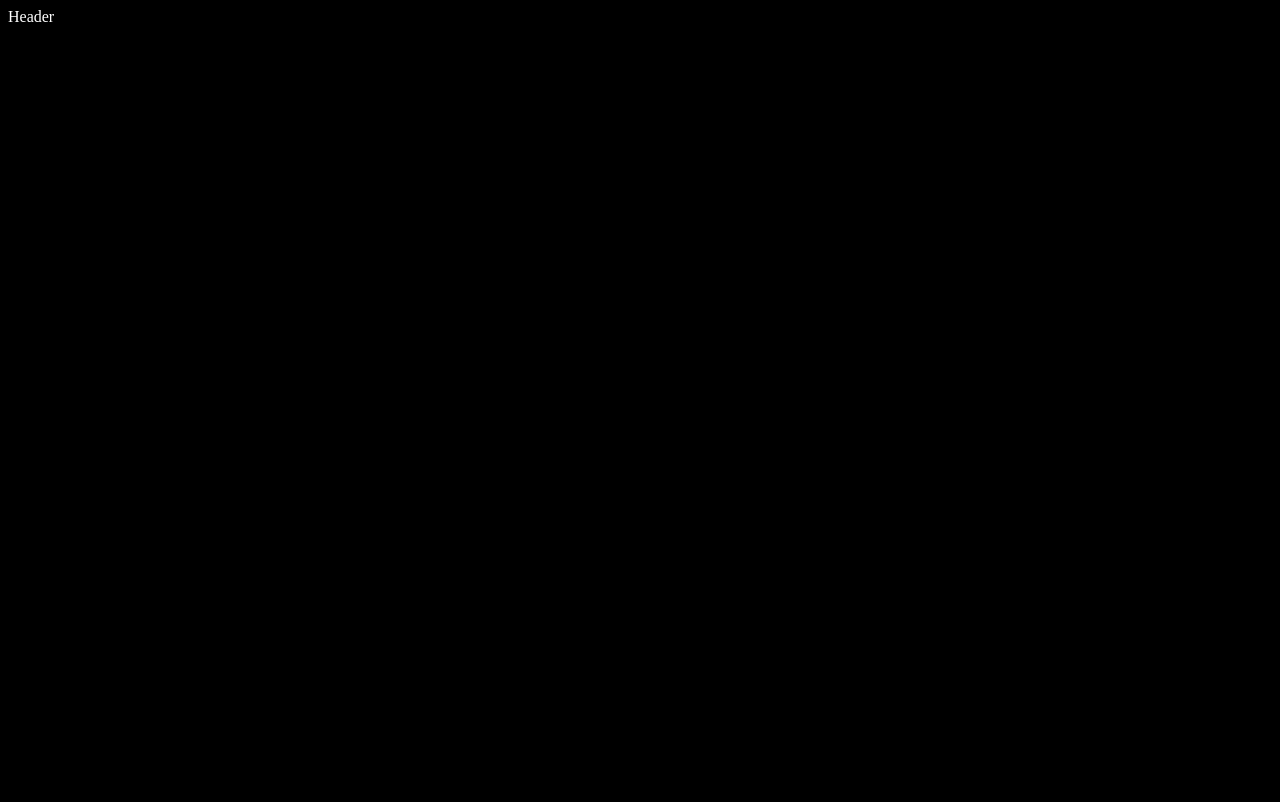
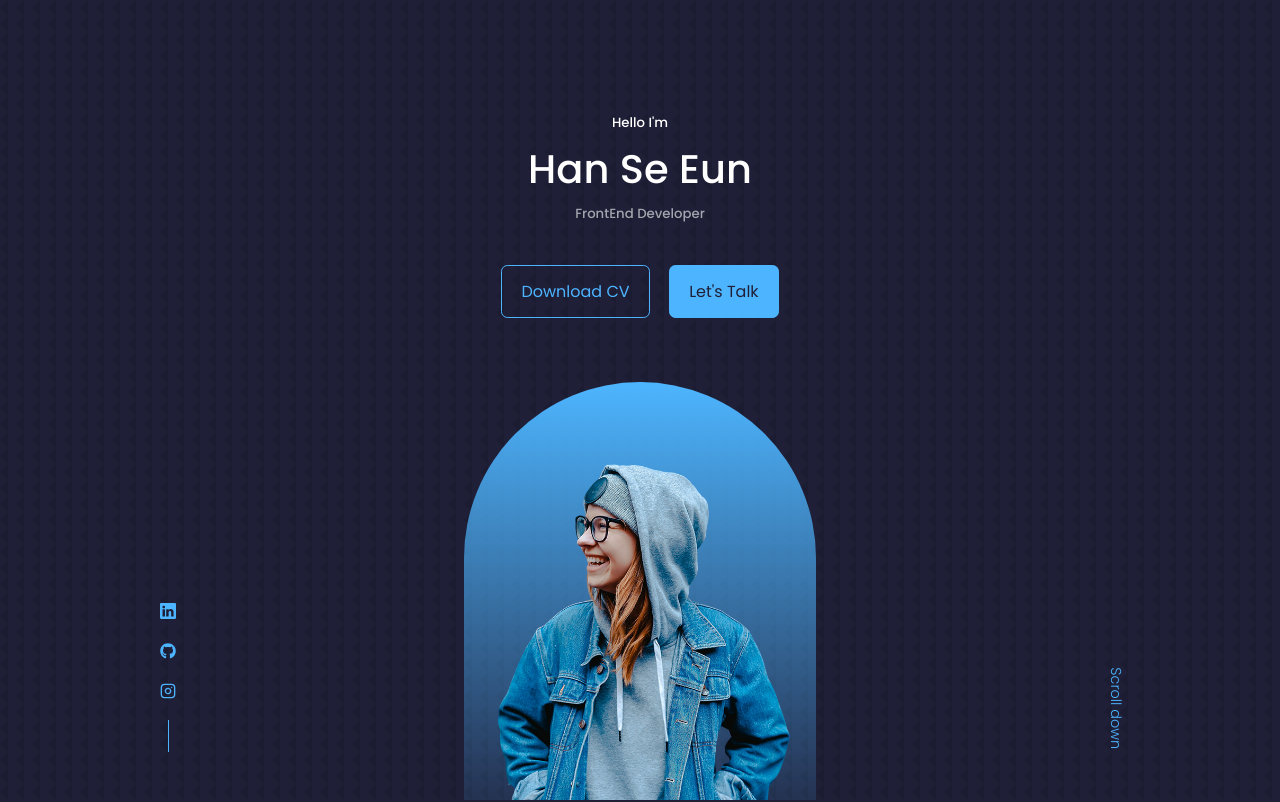
Before and after one commit to whatseni/react_folio, a React (Create React App) app: page / in a window 1280 px wide. Shown: the top 802 px of the page. Built offline with nearby package versions, Linux system fonts and the light colour scheme.

Commit message:
header component

```diff
--- a/package.json
+++ b/package.json
@@ -8,6 +8,7 @@
     "@testing-library/user-event": "^13.5.0",
     "react": "^18.0.0",
     "react-dom": "^18.0.0",
+    "react-icons": "^4.3.1",
     "react-scripts": "5.0.1",
     "web-vitals": "^2.1.4"
   },
--- a/src/App.jsx
+++ b/src/App.jsx
@@ -1,10 +1,26 @@
 import React from "react";
-import "./index.css";
 import Header from "./components/header/Header";
+import Nav from "./components/nav/Nav";
+import About from "./components/about/About";
+import Experience from "./components/experience/Experience";
+import Testimonials from "./components/testimonials/Testimonials";
+import Contact from "./components/contact/Contact";
+import Footer from "./components/footer/Footer";
+import Portfolio from "./components/portfolio/Portfolio";
+import Services from "./components/services/Services";
+
 const App = () => {
   return (
     <>
       <Header />
+      <Nav />
+      <About />
+      <Experience />
+      <Services />
+      <Portfolio />
+      <Testimonials />
+      <Contact />
+      <Footer />
     </>
   );
 };
--- /dev/null
+++ b/src/components/header/CTA.jsx
@@ -0,0 +1,17 @@
+import React from "react";
+import CV from "../../assets/cv.pdf";
+
+const CTA = () => {
+  return (
+    <div className="cta">
+      <a href={CV} download className="btn">
+        Download CV
+      </a>
+      <a href="#contact" className="btn btn-primary">
+        Let's Talk
+      </a>
+    </div>
+  );
+};
+
+export default CTA;
--- a/src/components/header/Header.jsx
+++ b/src/components/header/Header.jsx
@@ -1,7 +1,28 @@
 import React from "react";
 import "./header.css";
+import CTA from "./CTA";
+import ME from "../../assets/me.png";
+import HeaderSocials from "./HeaderSocials";
+
 const Header = () => {
-  return <div>Header</div>;
+  return (
+    <header>
+      <div className="container header__container">
+        <h5>Hello I'm</h5>
+        <h1>Han Se Eun</h1>
+        <h5 className="text-light">FrontEnd Developer</h5>
+        <CTA />
+        <HeaderSocials />
+        <div className="me">
+          <img src={ME} alt="me" />
+        </div>
+
+        <a href="#contact" className="scroll__down">
+          Scroll down
+        </a>
+      </div>
+    </header>
+  );
 };
 
 export default Header;
--- /dev/null
+++ b/src/components/header/HeaderSocials.jsx
@@ -0,0 +1,22 @@
+import React from "react";
+import { BsLinkedin } from "react-icons/bs";
+import { FaGithub } from "react-icons/fa";
+import { FiInstagram } from "react-icons/fi";
+
+const HeaderSocials = () => {
+  return (
+    <div className="header__socials">
+      <a href="https://linkedin.com" target="_blank">
+        <BsLinkedin />
+      </a>
+      <a href="https://github.com" target="_blank">
+        <FaGithub />
+      </a>
+      <a href="https://instagram.com" target="_blank">
+        <FiInstagram />
+      </a>
+    </div>
+  );
+};
+
+export default HeaderSocials;
--- a/src/components/header/header.css
+++ b/src/components/header/header.css
@@ -0,0 +1,77 @@
+header {
+  height: 100vh;
+  padding-top: 7rem;
+  overflow: hidden;
+}
+
+.header__container {
+  text-align: center;
+  height: 100%;
+  position: relative;
+}
+
+/* ---------- CTA ------------ */
+.cta {
+  margin-top: 2.5rem;
+  display: flex;
+  gap: 1.2rem;
+  justify-content: center;
+}
+
+/* ---------- HEADER SOCIALS ------------ */
+.header__socials {
+  display: flex;
+  flex-direction: column;
+  align-items: center;
+  gap: 0.8rem;
+  position: absolute;
+  left: 0;
+  bottom: 3rem;
+}
+
+.header__socials::after {
+  content: "";
+  width: 1px;
+  height: 2rem;
+  background: var(--color-primary);
+}
+
+/* ---------- ME ------------ */
+.me {
+  background: linear-gradient(var(--color-primary), transparent);
+  width: 22rem;
+  height: 30rem;
+  position: absolute;
+  left: calc(50% - 11rem);
+  margin-top: 4rem;
+  border-radius: 12rem 12rem 0 0;
+  overflow: hidden;
+  padding: 5rem 1.5rem 1.5rem 1.5rem;
+}
+
+/* ---------- SCROLL DOWN ------------ */
+.scroll__down {
+  position: absolute;
+  right: -2.3rem;
+  bottom: 5rem;
+  transform: rotate(90deg);
+  font-weight: 300;
+  font-size: 0.9rem;
+}
+
+/* ------------ MEDIA QUERIES (MEDIUM DEVICES) --------------- */
+@media screen and (max-width: 1024px) {
+  header {
+    height: 68vh;
+  }
+}
+/* ------------ MEDIA QUERIES (SMALL DEVICES) --------------- */
+@media screen and (max-width: 600px) {
+  header {
+    height: 100vh;
+  }
+  .header__socials,
+  .scroll__down {
+    display: none;
+  }
+}
--- /dev/null
+++ b/src/components/portfolio/Portfolio.jsx
@@ -0,0 +1,7 @@
+import React from "react";
+
+const Portfolio = () => {
+  return <div>Portfolio</div>;
+};
+
+export default Portfolio;
--- /dev/null
+++ b/src/components/services/Services.jsx
@@ -0,0 +1,7 @@
+import React from "react";
+
+const Services = () => {
+  return <div>Services</div>;
+};
+
+export default Services;
--- a/src/index.css
+++ b/src/index.css
@@ -1,4 +1,135 @@
+@import url("https://fonts.googleapis.com/css2?family=Poppins:wght@300;400;500;600&display=swap");
+* {
+  margin: 0;
+  padding: 0;
+  border: 0;
+  outline: 0;
+  box-sizing: border-box;
+  list-style: none;
+  text-decoration: none;
+}
+
+:root {
+  --color-bg: #1f1f38;
+  --color-bg-variant: #2c2c6c;
+  --color-primary: #4db5ff;
+  --color-primary-variant: rgba(77, 181, 255, 0.4);
+  --color-white: #fff;
+  --color-light: rgba(255, 255, 255, 0.6);
+
+  --transition: all 400ms ease;
+
+  --container-width-lg: 75%;
+  --container-width-md: 86%;
+  --container-width-ms: 90%;
+}
+
+html {
+  scroll-behavior: smooth;
+}
+
+::-webkit-scrollbar {
+  display: none;
+}
+
 body {
-  background: black;
-  color: white;
+  font-family: "Poppins", sans-serif;
+  background: var(--color-bg);
+  color: var(--color-white);
+  line-height: 1.7;
+  background-image: url(../src/assets/bg-texture.png);
 }
+
+/* ------------- GENERAL STYLES ---------------- */
+.container {
+  width: var(--container-width-lg);
+  margin: 0 auto;
+}
+
+h1,
+h2,
+h3,
+h4,
+h5 {
+  font-weight: 500;
+}
+h1 {
+  font-size: 2.5rem;
+}
+
+section {
+  margin-top: 8rem;
+}
+
+section > h2,
+section > h5 {
+  text-align: center;
+  color: var(--color-light);
+}
+
+section > h2 {
+  color: var(--color-primary);
+  margin-bottom: 3rem;
+}
+
+.text-light {
+  color: var(--color-light);
+}
+
+a {
+  color: var(--color-primary);
+  transition: var(--transition);
+}
+
+a:hover {
+  color: var(--color-white);
+}
+
+.btn {
+  width: max-content;
+  display: inline-block;
+  color: var(--color-primary);
+  padding: 0.75rem 1.2rem;
+  border-radius: 0.4rem;
+  cursor: pointer;
+  border: 1px solid var(--color-primary);
+  transition: var(--transition);
+}
+
+.btn:hover {
+  background: var(--color-white);
+  color: var(--color-bg);
+  border-color: transparent;
+}
+
+.btn-primary {
+  background: var(--color-primary);
+  color: var(--color-bg);
+}
+
+img {
+  display: block;
+  width: 100%;
+  object-fit: cover;
+}
+
+/* ------------ MEDIA QUERIES (MEDIUM DEVICES) --------------- */
+@media screen and (max-width: 1024px) {
+  .container {
+    width: var(--container-width-md);
+  }
+
+  section {
+    margin-top: 6rem;
+  }
+}
+/* ------------ MEDIA QUERIES (SMALL DEVICES) --------------- */
+@media screen and (max-width: 600px) {
+  .container {
+    width: var(--container-width-sm);
+  }
+
+  section > h2 {
+    margin-bottom: 2rem;
+  }
+}
```
Also changed, not shown: src/components/portfolio/portfolio.css (added), src/components/testimonials/testimonials.css (added), 1 other file (tests, documents, lock files or other folders).
